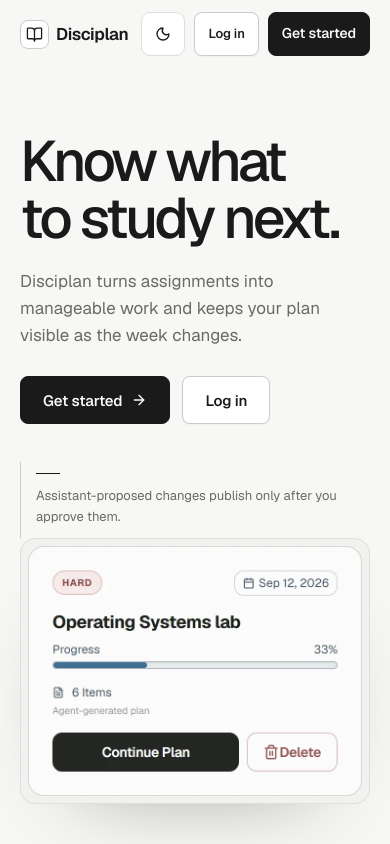
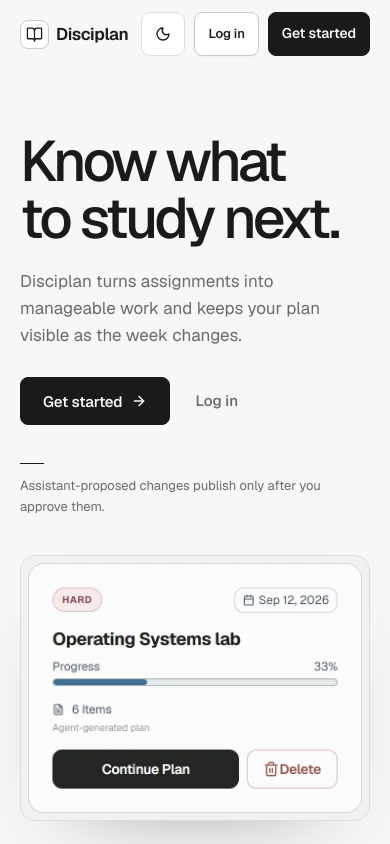
Before and after one commit to bilaltulek/Disciplan, a React (Vite) app in the folder frontend/: page / in a window 390 px wide. Shown: the top 844 px of the page. Built offline with nearby package versions, Linux system fonts and the light colour scheme; no server answers.

Commit message:
fix: separate landing hero actions

```diff
--- a/frontend/index.html
+++ b/frontend/index.html
@@ -5,6 +5,34 @@
     <link rel="icon" type="image/svg+xml" href="/favicon-book-open.svg" />
     <meta name="viewport" content="width=device-width, initial-scale=1.0" />
     <title>Disciplan</title>
+    <script>
+      (() => {
+        if (window.location.pathname !== '/') return;
+        let storedTheme;
+        try {
+          storedTheme = window.localStorage.getItem('disciplan-landing-theme');
+        } catch {
+          // A system preference still provides a stable first paint when storage is unavailable.
+        }
+        const theme = storedTheme === 'light' || storedTheme === 'dark'
+          ? storedTheme
+          : window.matchMedia?.('(prefers-color-scheme: dark)').matches ? 'dark' : 'light';
+        document.documentElement.dataset.landingTheme = theme;
+        document.documentElement.style.colorScheme = theme;
+      })();
+    </script>
+    <style>
+      html[data-landing-theme],
+      html[data-landing-theme] body,
+      html[data-landing-theme] #root { min-height: 100%; }
+      html[data-landing-theme='light'],
+      html[data-landing-theme='light'] body,
+      html[data-landing-theme='light'] #root { background: #f7f7f5; }
+      html[data-landing-theme='dark'],
+      html[data-landing-theme='dark'] body,
+      html[data-landing-theme='dark'] #root { background: #111211; }
+      html[data-landing-theme] body { margin: 0; background-image: none; }
+    </style>
   </head>
   <body>
     <div id="root"></div>
--- a/frontend/src/index.css
+++ b/frontend/src/index.css
@@ -148,6 +148,8 @@
     @apply bg-background text-foreground;
     font-family: "Manrope", sans-serif;
     min-height: 100vh;
+  }
+  html:not([data-landing-theme]) body {
     background-image:
       radial-gradient(circle at 16% 18%, rgba(87, 197, 255, 0.28), transparent 28%),
       radial-gradient(circle at 86% 12%, rgba(174, 122, 255, 0.22), transparent 30%),
@@ -155,12 +157,20 @@
       linear-gradient(170deg, #f8fbff 0%, #e8f0ff 44%, #e5ebf9 100%);
     background-attachment: fixed;
   }
-  .dark body {
+  .dark:not([data-landing-theme]) body {
     background-image:
       radial-gradient(circle at 16% 18%, rgba(14, 165, 233, 0.18), transparent 30%),
       radial-gradient(circle at 84% 14%, rgba(56, 189, 248, 0.14), transparent 34%),
       radial-gradient(circle at 26% 88%, rgba(16, 185, 129, 0.12), transparent 30%),
       linear-gradient(165deg, #0a1222 0%, #111b2f 48%, #0a1020 100%);
+  }
+  html[data-landing-theme='light'] body {
+    background: #f7f7f5;
+    background-image: none;
+  }
+  html[data-landing-theme='dark'] body {
+    background: #111211;
+    background-image: none;
   }
   html.app-ui body {
     background: hsl(var(--background));
--- a/frontend/src/pages/LandingPage.tsx
+++ b/frontend/src/pages/LandingPage.tsx
@@ -1,4 +1,4 @@
-import { useEffect, useState } from 'react';
+import { useEffect, useLayoutEffect, useState } from 'react';
 import { ArrowRight, BookOpen } from 'lucide-react';
 import { Link } from 'react-router-dom';
 import LandingNav, { type LandingTheme } from '@/components/layout/LandingNav';
@@ -63,6 +63,16 @@
 const LandingPage = () => {
   const [theme, setTheme] = useState<LandingTheme>(getInitialTheme);
 
+  useLayoutEffect(() => {
+    const root = document.documentElement;
+    root.dataset.landingTheme = theme;
+    root.style.colorScheme = theme;
+    return () => {
+      delete root.dataset.landingTheme;
+      root.style.removeProperty('color-scheme');
+    };
+  }, [theme]);
+
   useEffect(() => {
     try {
       window.localStorage.setItem(LANDING_THEME_KEY, theme);
@@ -84,7 +94,7 @@
               <p>Disciplan turns assignments into manageable work and keeps your plan visible as the week changes.</p>
               <div className="product-actions">
                 <Link to="/signup" className="product-button">Get started <ArrowRight size={16} /></Link>
-                <Link to="/login" className="product-button product-button-secondary">Log in</Link>
+                <Link to="/login" className="product-link">Log in</Link>
               </div>
             </div>
             <p className="product-trust-note"><span aria-hidden="true" />Assistant-proposed changes publish only after you approve them.</p>
--- a/frontend/src/pages/landing.css
+++ b/frontend/src/pages/landing.css
@@ -234,13 +234,30 @@
   line-height: 1.6;
 }
 
-.product-actions { display: flex; align-items: center; gap: 12px; margin-top: 36px; }
+.product-actions { display: flex; align-items: center; gap: 24px; margin-top: 30px; }
+
+.product-link {
+  display: inline-flex;
+  align-items: center;
+  min-height: 44px;
+  padding-inline: 1px;
+  border-bottom: 1px solid transparent;
+  color: var(--product-muted) !important;
+  font-size: 15px;
+  font-weight: 540;
+}
+
+.product-link:hover,
+.product-link:focus-visible {
+  border-bottom-color: var(--product-border-strong);
+  color: var(--product-ink) !important;
+}
 
 .product-trust-note {
   max-width: 260px;
-  margin-bottom: 2px;
-  padding: 12px 0 12px 20px;
-  border-left: 1px solid var(--product-border-strong);
+  align-self: end;
+  justify-self: end;
+  padding-bottom: 5px;
   color: var(--product-muted);
   font-size: 14px;
   line-height: 1.55;
@@ -254,8 +271,8 @@
   background: var(--product-ink);
 }
 
-.product-hero-frame {
-  margin-top: 65px;
+.product-landing .product-hero-frame {
+  margin-top: 38px;
   padding: 12px;
   overflow: hidden;
   border: 1px solid var(--product-border);
@@ -497,9 +514,9 @@
   .product-hero { padding-top: 64px; }
   .product-hero h1 { max-width: 520px; font-size: clamp(3rem, 14.6vw, 4rem); line-height: 1; }
   .product-hero-copy > p { margin-top: 21px; font-size: 17px; }
-  .product-actions { margin-top: 27px; }
-  .product-trust-note { padding: 11px 0 11px 15px; font-size: 13px; }
-  .product-hero-frame { margin-top: 45px; padding: 7px; border-radius: 15px; }
+  .product-actions { margin-top: 28px; }
+  .product-trust-note { justify-self: start; padding-bottom: 0; font-size: 13px; }
+  .product-landing .product-hero-frame { margin-top: 38px; padding: 7px; border-radius: 15px; }
   .product-visual { border-radius: 9px; }
 
   .product-principle { gap: 18px; padding-top: 78px; }
@@ -549,7 +566,7 @@
   .product-nav-inner { width: calc(100% - 32px); }
   .product-button-small { font-size: 13px; }
   .product-hero h1 { font-size: 2.85rem; }
-  .product-actions { gap: 16px; }
+  .product-actions { gap: 20px; }
   .product-dashboard-showcase .product-showcase-media { margin-inline: -7px; }
 }
 
```
Also changed, not shown: 2 other files (tests, documents, lock files or other folders).
